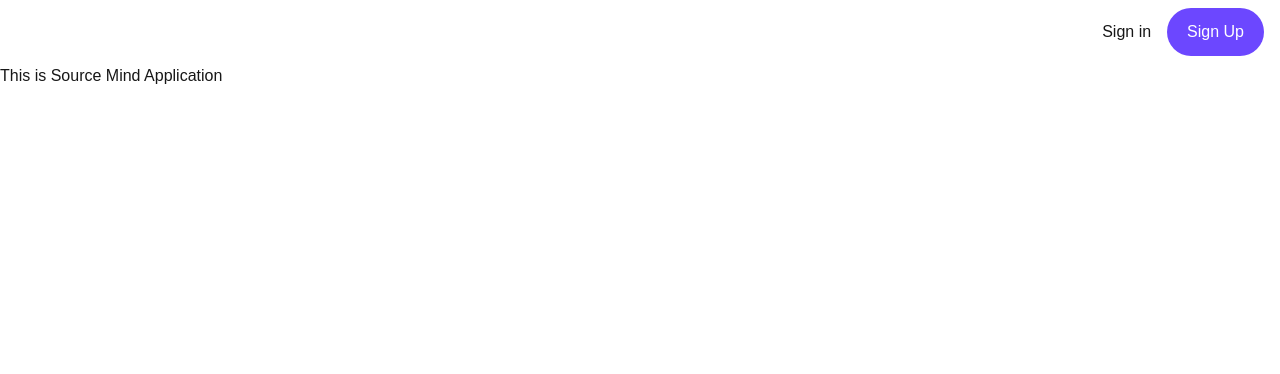
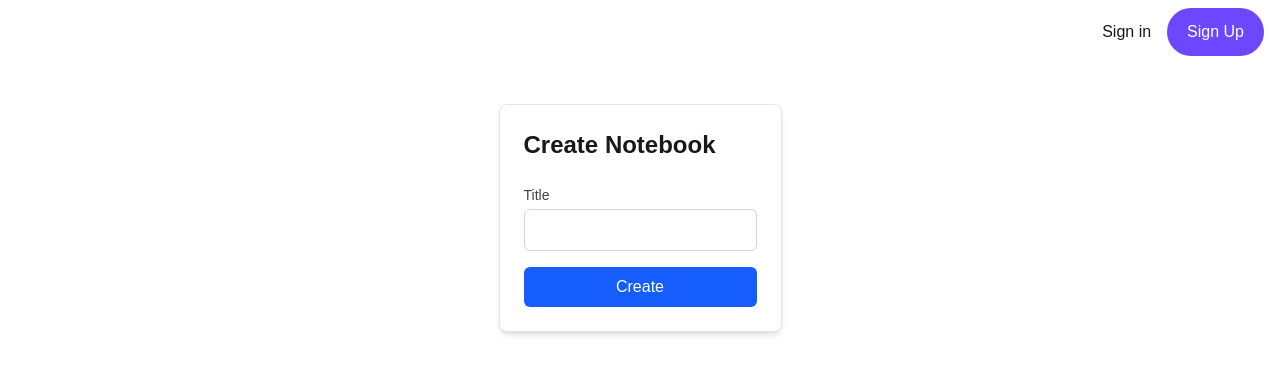
Before and after one commit to PankajKumar1947/source-mind, a Next.js app: page / in a window 1280 px wide. Shown: the top 374 px of the page. Built offline with nearby package versions, Linux system fonts and the light colour scheme; no server answers.

Commit message:
feat: implement action handler with Zod validation and add notebook creation form

```diff
--- /dev/null
+++ b/actions/notebook.action.ts
@@ -0,0 +1,28 @@
+"use server";
+
+import { actionHandler } from "@/lib/action-handler";
+import { ActionError } from "@/lib/errors";
+import prisma from "@/lib/prisma";
+import { CreateNotebookInput, createNotebookSchema } from "@/validations/notebook.validation";
+import { auth } from '@clerk/nextjs/server'
+
+export const createNotebook = actionHandler(
+  async (notebook: CreateNotebookInput) => {
+    const { userId } = await auth();
+
+    if (!userId) throw new ActionError("Unauthorized");
+
+    await prisma.notebook.create({
+      data: {
+        title: notebook.title,
+        userId
+      }
+    })
+
+    return {
+      success: true,
+      message: "Notebook created successfully",
+    };
+  },
+  createNotebookSchema
+);
--- a/app/page.tsx
+++ b/app/page.tsx
@@ -1,9 +1,55 @@
+"use client";
+
+import { useActionState } from "react";
+import { createNotebook } from "@/actions/notebook.action";
 
 export default function Home() {
+  const [state, formAction, isPending] = useActionState(createNotebook, {
+    success: false,
+    message: "",
+  });
+
   return (
-    <>
-      <h1>This is Source Mind Application</h1>
+    <div className="max-w-md mx-auto mt-10 p-6 bg-white dark:bg-zinc-900 rounded-lg shadow-md border border-zinc-200 dark:border-zinc-800">
+      <h1 className="text-2xl font-bold mb-6 text-zinc-900 dark:text-zinc-50">Create Notebook</h1>
+      <form action={formAction} className="space-y-4">
+        <div>
+          <label htmlFor="title" className="block text-sm font-medium text-zinc-700 dark:text-zinc-300 mb-1">
+            Title
+          </label>
+          <input
+            type="text"
+            id="title"
+            name="title"
+            className="w-full px-3 py-2 border border-zinc-300 dark:border-zinc-700 rounded-md focus:outline-none focus:ring-2 focus:ring-blue-500 bg-transparent text-zinc-900 dark:text-zinc-50"
+          />
+          {state.errors?.title && (
+            <p className="mt-1 text-sm text-red-600 dark:text-red-400">
+              {state.errors.title[0]}
+            </p>
+          )}
+        </div>
 
-    </>
+        {state.message && !state.success && (
+          <p className="text-sm text-red-600 dark:text-red-400">
+            {state.message}
+          </p>
+        )}
+
+        {state.success && (
+          <p className="text-sm text-green-600 dark:text-green-400">
+            {state.message}
+          </p>
+        )}
+
+        <button
+          type="submit"
+          disabled={isPending}
+          className="w-full py-2 px-4 bg-blue-600 hover:bg-blue-700 text-white rounded-md font-medium transition duration-200 disabled:opacity-50"
+        >
+          {isPending ? "Creating..." : "Create"}
+        </button>
+      </form>
+    </div>
   );
 }
--- /dev/null
+++ b/lib/action-handler.ts
@@ -0,0 +1,57 @@
+import { ZodType } from "zod";
+
+export type ActionState = {
+  success: boolean;
+  message: string;
+  errors?: Record<string, string[]>;
+};
+
+export function actionHandler<T>(
+  handler: (input: T) => Promise<ActionState>,
+  schema: ZodType<T>
+) {
+  return async (
+    firstArg: ActionState | FormData | T,
+    secondArg?: FormData
+  ): Promise<ActionState> => {
+    try {
+      let input = firstArg;
+      if (secondArg instanceof FormData) {
+        input = secondArg;
+      }
+
+      let parsedInput: unknown = input;
+      if (input instanceof FormData) {
+        parsedInput = Object.fromEntries(input.entries());
+      }
+
+      const result = schema.safeParse(parsedInput);
+
+      if (!result.success) {
+        const formattedErrors = result.error.issues.reduce<Record<string, string[]>>((acc, issue) => {
+          const path = issue.path.join(".");
+          if (!acc[path]) {
+            acc[path] = [];
+          }
+          acc[path].push(issue.message);
+          return acc;
+        }, {});
+
+        return {
+          success: false,
+          message: "Validation failed.",
+          errors: formattedErrors,
+        };
+      }
+
+      return await handler(result.data);
+    } catch (err) {
+      console.error(err);
+
+      return {
+        success: false,
+        message: "An unexpected error occurred.",
+      };
+    }
+  };
+}
--- a/lib/errors.ts
+++ b/lib/errors.ts
@@ -6,3 +6,9 @@ export class ApiError extends Error {
     super(message);
   }
 }
+
+export class ActionError extends Error {
+  constructor(message: string) {
+    super(message);
+  }
+}
--- a/validations/notebook.validation.ts
+++ b/validations/notebook.validation.ts
@@ -6,5 +6,5 @@ export const createNotebookSchema = z.object({
 
 export const updateNotebookSchema = createNotebookSchema.partial();
 
-export type CreateNotebookSchema = z.infer<typeof createNotebookSchema>;
-export type UpdateNotebookSchema = z.infer<typeof updateNotebookSchema>;
+export type CreateNotebookInput = z.infer<typeof createNotebookSchema>;
+export type UpdateNotebookInput = z.infer<typeof updateNotebookSchema>;
```
